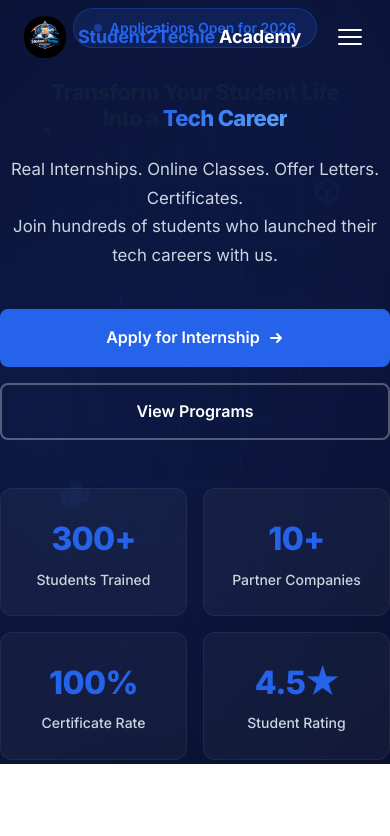
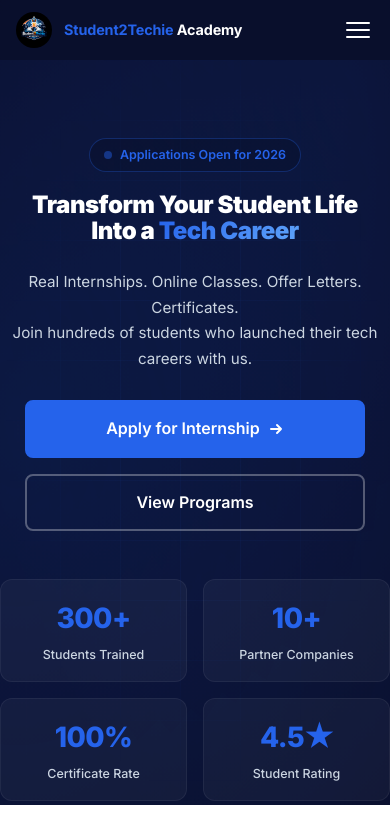
Before and after one commit to student2techie-star/student2techie, a React (Vite) app: page / in a window 390 px wide. Shown: the top 836 px of the page. Built offline with nearby package versions, Linux system fonts and the light colour scheme.

Commit message:
add certificate verifier page

```diff
--- a/src/App.css
+++ b/src/App.css
@@ -1,3 +1,4 @@
+
 .counter {
   font-size: 16px;
   padding: 5px 10px;
--- a/src/components/Hero.css
+++ b/src/components/Hero.css
@@ -80,6 +80,8 @@
   z-index: 2;
   text-align: center;
   max-width: 800px;
+  padding-top: 80px;
+  margin-top: 50px;
 }
 
 .hero-badge {
@@ -87,7 +89,7 @@
   align-items: center;
   gap: 8px;
   padding: 8px 20px;
-  background: rgba(37, 99, 235, 0.15);
+  background: rgba(0, 0, 0, 0.15);
   border: 1px solid rgba(37, 99, 235, 0.3);
   border-radius: 50px;
   color: var(--accent);
@@ -117,6 +119,17 @@
 
 .hero-title {
   font-size: 4rem;
+  font-weight: 900;
+  color: var(--white);
+  line-height: 1.1;
+  letter-spacing: -0.03em;
+  margin-bottom: 24px;
+  animation: fadeInUp 0.8s ease 0.2s forwards;
+  opacity: 0;
+}
+
+.hero-title1 {
+  font-size: 2rem;
   font-weight: 900;
   color: var(--white);
   line-height: 1.1;
@@ -199,19 +212,19 @@
   font-weight: 500;
 }
 
-/* Responsive */
+/* Replace your existing @media (max-width: 768px) hero block with this */
 @media (max-width: 768px) {
   .hero {
-    padding: 100px 16px 60px;
+    padding: 140px 16px 60px; /* ✅ increased top padding to clear navbar */
     min-height: auto;
   }
 
   .hero-title {
-    font-size: 2.5rem;
+    font-size: 2.2rem;
   }
 
   .hero-subtitle {
-    font-size: 1.05rem;
+    font-size: 1rem;
   }
 
   .hero-stats {
@@ -225,25 +238,64 @@
 
   .hero-buttons {
     margin-bottom: 48px;
+    flex-direction: column;  /* ✅ stack buttons */
+    width: 100%;
+    max-width: 340px;
+    margin-left: auto;
+    margin-right: auto;
+  }
+
+  .hero-buttons .btn {
+    width: 100%;
+    justify-content: center;
   }
 
   .hero-float-icon svg {
     width: 32px;
     height: 32px;
   }
+
+  /* ✅ hide floating icons on mobile so they don't overlap text */
+  .hero-floating-icons {
+    display: none;
+  }
 }
 
 @media (max-width: 480px) {
-  .hero-title {
-    font-size: 2rem;
+  .hero {
+    padding: 130px 16px 48px;
   }
 
-  .hero-buttons {
-    flex-direction: column;
-    width: 100%;
+  .hero-title {
+    font-size: 1.85rem;
+    letter-spacing: -0.02em;
   }
 
-  .hero-buttons .btn {
-    width: 100%;
+    .hero-title1 {
+    font-size: 1.50rem;
+    letter-spacing: -0.02em;
+  }
+
+  .hero-badge {
+    font-size: 0.78rem;
+    padding: 6px 14px;
+    margin-bottom: 20px;
+  }
+
+  .hero-subtitle {
+    font-size: 0.95rem;
+    margin-bottom: 28px;
+  }
+
+  .hero-stat-number {
+    font-size: 1.75rem;
+  }
+
+  .hero-stat-label {
+    font-size: 0.78rem;
+  }
+
+  .hero-stat {
+    padding: 16px 10px;
   }
 }
--- a/src/components/Hero.jsx
+++ b/src/components/Hero.jsx
@@ -111,7 +111,7 @@
           Applications Open for 2026
         </div>
 
-        <h1 className="hero-title">
+        <h1 className="hero-title1">
           Transform Your Student Life
           <br />
           Into a <span className="hero-title-accent">Tech Career</span>
--- a/src/components/Navbar.css
+++ b/src/components/Navbar.css
@@ -148,24 +148,48 @@
 }
 
 /* Mobile menu */
+/* Replace your entire @media (max-width: 768px) block with this */
 @media (max-width: 768px) {
+  .navbar {
+    padding: 12px 16px; /* ✅ tighter padding on mobile */
+    background: rgba(10, 15, 44, 0.95); /* ✅ always visible on mobile */
+    backdrop-filter: blur(20px);
+    -webkit-backdrop-filter: blur(20px);
+  }
+
+  .navbar-logo-text {
+    font-size: 1rem; /* ✅ slightly smaller so it doesn't crowd */
+  }
+
+  .navbar-logo-icon {
+    width: 36px;
+    height: 36px;
+  }
+
+  .navbar-logo-icon .logo {
+    width: 36px;
+    height: 36px;
+  }
+
   .navbar-toggle {
     display: flex;
   }
 
+  /* ✅ slide-in menu */
   .navbar-links {
     position: fixed;
     top: 0;
     right: -100%;
-    width: 280px;
+    width: 260px;
     height: 100vh;
-    background: rgba(10, 15, 44, 0.97);
+    background: rgba(10, 15, 44, 0.98);
     backdrop-filter: blur(20px);
     flex-direction: column;
     justify-content: center;
-    gap: 28px;
-    transition: right var(--transition);
-    padding: 24px;
+    align-items: flex-start;
+    gap: 24px;
+    transition: right 0.3s ease;
+    padding: 80px 32px 32px;
     z-index: 999;
   }
 
@@ -174,13 +198,16 @@
   }
 
   .navbar-link {
-    font-size: 1.1rem;
+    font-size: 1rem;
+    color: rgba(255, 255, 255, 0.85);
   }
 
+  /* ✅ Apply Now button — normal size in menu */
   .navbar-cta {
-    width: 100%;
+    width: auto;
+    padding: 10px 24px;
     text-align: center;
-    padding: 14px 24px;
+    font-size: 0.9rem;
   }
 
   .navbar-overlay {
@@ -193,7 +220,7 @@
     z-index: 998;
     opacity: 0;
     pointer-events: none;
-    transition: opacity var(--transition);
+    transition: opacity 0.3s ease;
   }
 
   .navbar-overlay.active {
@@ -201,3 +228,9 @@
     pointer-events: all;
   }
 }
+
+@media (max-width: 480px) {
+  .navbar-logo-text {
+    font-size: 0.9rem;
+  }
+}
--- a/src/components/Navbar.jsx
+++ b/src/components/Navbar.jsx
@@ -1,6 +1,7 @@
 import { useState, useEffect } from 'react';
 import './Navbar.css';
-import logo from "../assets/logo.jpg"
+import logo from "../assets/logo.jpg";
+
 const navLinks = [
   { label: 'Home', href: '#home' },
   { label: 'Programs', href: '#programs' },
@@ -33,8 +34,11 @@
   return (
     <nav id="navbar" className={`navbar${scrolled ? ' scrolled' : ''}`}>
       <div className="navbar-container">
+
         <a href="#home" className="navbar-logo" onClick={handleLinkClick}>
-          <div className="navbar-logo-icon"><img className="logo" src={logo} alt="" /></div>
+          <div className="navbar-logo-icon">
+            <img className="logo" src={logo} alt="Student2Techie logo" width={36} height={36} />
+          </div>
           <div className="navbar-logo-text">
             <span>Student2Techie</span> Academy
           </div>
@@ -44,6 +48,7 @@
           className={`navbar-toggle${menuOpen ? ' active' : ''}`}
           onClick={() => setMenuOpen(!menuOpen)}
           aria-label="Toggle navigation menu"
+          style={{ zIndex: 1000, position: 'relative' }}
         >
           <span></span>
           <span></span>
@@ -70,6 +75,7 @@
           className={`navbar-overlay${menuOpen ? ' active' : ''}`}
           onClick={() => setMenuOpen(false)}
         />
+
       </div>
     </nav>
   );
```
